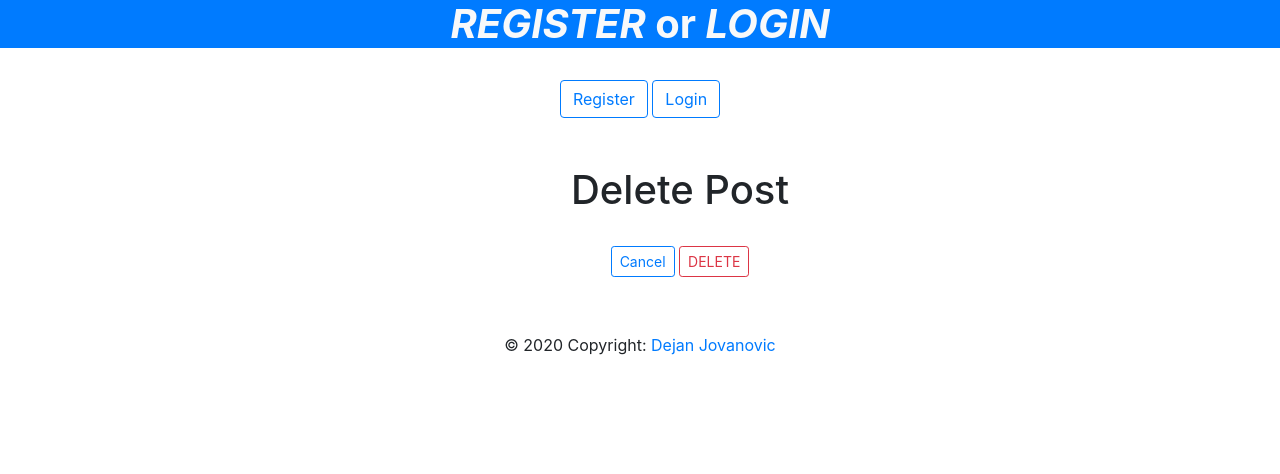
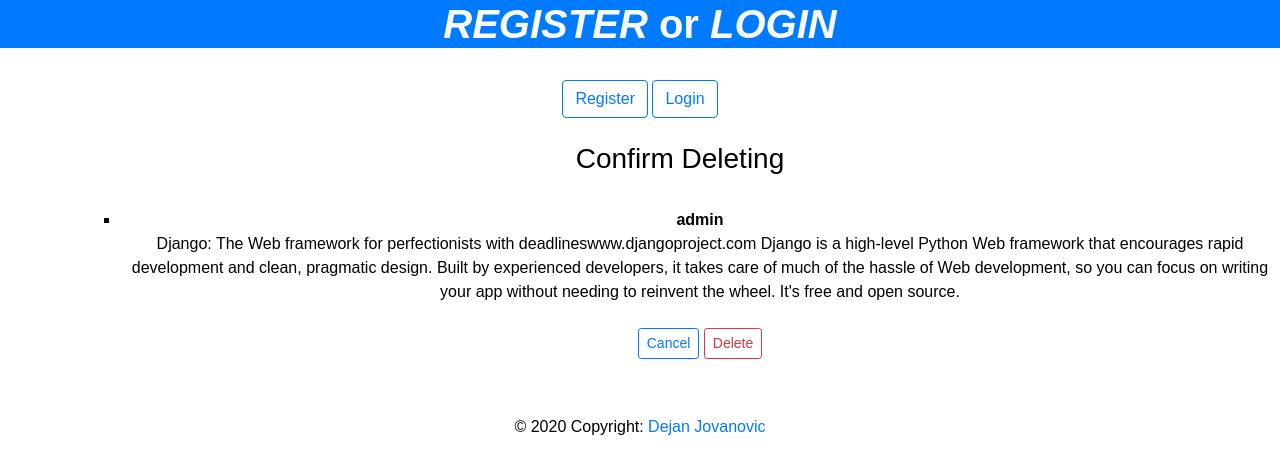
Before and after one commit to deki90to/BlogForum, a Django app: page /details/delete/9 in a window 1280 px wide. Shown: the top 474 px of the page. Run offline with Django 3.2, Linux system fonts and the light colour scheme; data comes from the database, SQL or seed files in the repository; both versions use the stored data as it was after the commit; parts of the project's set-up code (start-up, migrations or seed data) failed here and were passed over; some libraries are stand-ins or nearby versions.

Commit message:
moved delete-button position

```diff
--- a/test_app/forms.py
+++ b/test_app/forms.py
@@ -9,5 +9,5 @@ class PostForm(forms.ModelForm):
 
 		widgets = {
 			'author':forms.TextInput(attrs={'class': 'form-control', 'value':'', 'id':'admin', 'type':'hidden'}),
-			'body':forms.Textarea(attrs={'class': 'form-control', 'placeholder':'Type comment', 'rows':3, 'cols':10}),
+			'body':forms.Textarea(attrs={'class': 'form-control', 'placeholder':'Type comment', 'rows':1, 'cols':10}),
 		}
--- a/test_app/templates/base.html
+++ b/test_app/templates/base.html
@@ -56,11 +56,11 @@
 
 
 body {
-/*  background-color: black;
-  color: lightgreen;
-  font-family: monospace;
-  background-image: url('https://c1.wallpaperflare.com/preview/427/745/192/notebook-natural-laptop-macbook.jpg');
-/*  background: lightblue url("img_tree.gif") no-repeat fixed center;*/
+    background-color: white;
+    color: black;
+    font-family: "Arial";
+    {#background-image: url('https://c1.wallpaperflare.com/preview/427/745/192/notebook-natural-laptop-macbook.jpg');#}
+    {#background: lightblue url("img_tree.gif") no-repeat fixed center;#}
 
   background-repeat: no-repeat;
   background-attachment: fixed;*/
--- a/test_app/templates/delete.html
+++ b/test_app/templates/delete.html
@@ -2,17 +2,35 @@
 
 
 {% block body %}
-
-
-<br><br>
+    <br>
 <ul>
-<h1>Delete Post</h1>
+<h3> Confirm Deleting </h3>
 <br>
     <div class="form-group">
     <form method="POST">
         {% csrf_token %}
+        <ul>
+        <li>
+            <b>{{ post.author }}</b>
+        </li>
+                {{ post.body|safe }}
+
+                {% if post.image %}
+                    <br>
+                    <img src="{{ post.image.url }}">
+                {% endif %}
+
+                {% if post.video %}
+                    <br>
+                    <video width='480' height= '320' id="intro" type="video/mp4" controls preload>
+                    <source src="{{ post.video.url }}" type="video/mp4">
+                    </video>
+                {% endif %}
+            <br>
+            <br>
                 <a href="{% url 'details' post.pk %}" class='btn btn-outline-primary btn-sm'> Cancel </a>
-	<button class="btn btn-outline-danger btn-sm"> DELETE </button>
+        <button class="btn btn-outline-danger btn-sm"> Delete </button>
+        </ul>
     </form>
     </div>
 </ul>
--- a/test_project/settings.py
+++ b/test_project/settings.py
@@ -11,6 +11,7 @@ https://docs.djangoproject.com/en/3.1/ref/settings/
 """
 
 from pathlib import Path
+import os
 
 # Build paths inside the project like this: BASE_DIR / 'subdir'.
 BASE_DIR = Path(__file__).resolve().parent.parent
@@ -120,7 +121,12 @@ USE_TZ = True
 # https://docs.djangoproject.com/en/3.1/howto/static-files/
 
 STATIC_URL = '/static/'
+MEDIA_URL = '/media/'
+MEDIA_ROOT = \
+    os.path.join(BASE_DIR, 'media')
 
+STATICFILES_DIRS = \
+    (os.path.join(BASE_DIR, 'static'),)
 
 LOGIN_REDIRECT_URL = 'home'
 LOGOUT_REDIRECT_URL = 'home'
--- a/test_project/urls.py
+++ b/test_project/urls.py
@@ -1,6 +1,7 @@
 from django.contrib import admin
 from django.urls import path, include
 from django.conf import settings
+from django.conf.urls.static import static
 
 
 
@@ -10,3 +11,7 @@ urlpatterns = [
     path('users/', include('users.urls')),
     path('users/', include('django.contrib.auth.urls')),
 ]
+
+if settings.DEBUG:
+    urlpatterns += static(settings.MEDIA_URL,
+                          document_root=settings.MEDIA_ROOT)
```
Also changed, not shown: test_app/templates/details.html (+19 -3 lines), test_app/templates/home.html (+16 -10 lines), db.sqlite3, media/pictures/wp1893328-audi-a3-wallpapers_Knknz0l.jpeg (added), 10 other files. Lines whose indentation alone changed are shown as unchanged.
